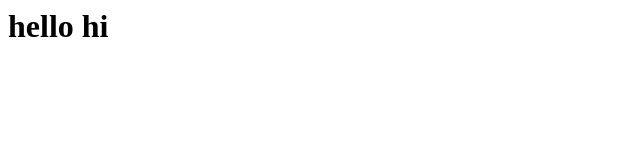
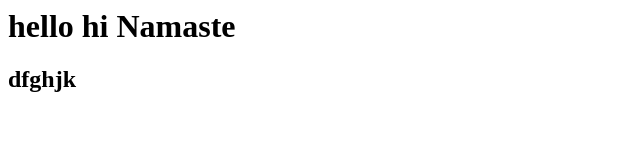
Before and after one commit to shreyaroy9869/new-repo, a plain HTML site: page index.html in a window 1280 px wide. Shown: the whole page, without its empty margins (0-640 px from the left). Drawn offline with Linux system fonts and the light colour scheme.

Commit message:
my new commit

```diff
--- a/index.html
+++ b/index.html
@@ -1 +1,4 @@
-<h1>hello hi</h1>
+<html>
+    <h1>hello hi Namaste</h1>
+    <h2>dfghjk</h2>
+</html>
```
